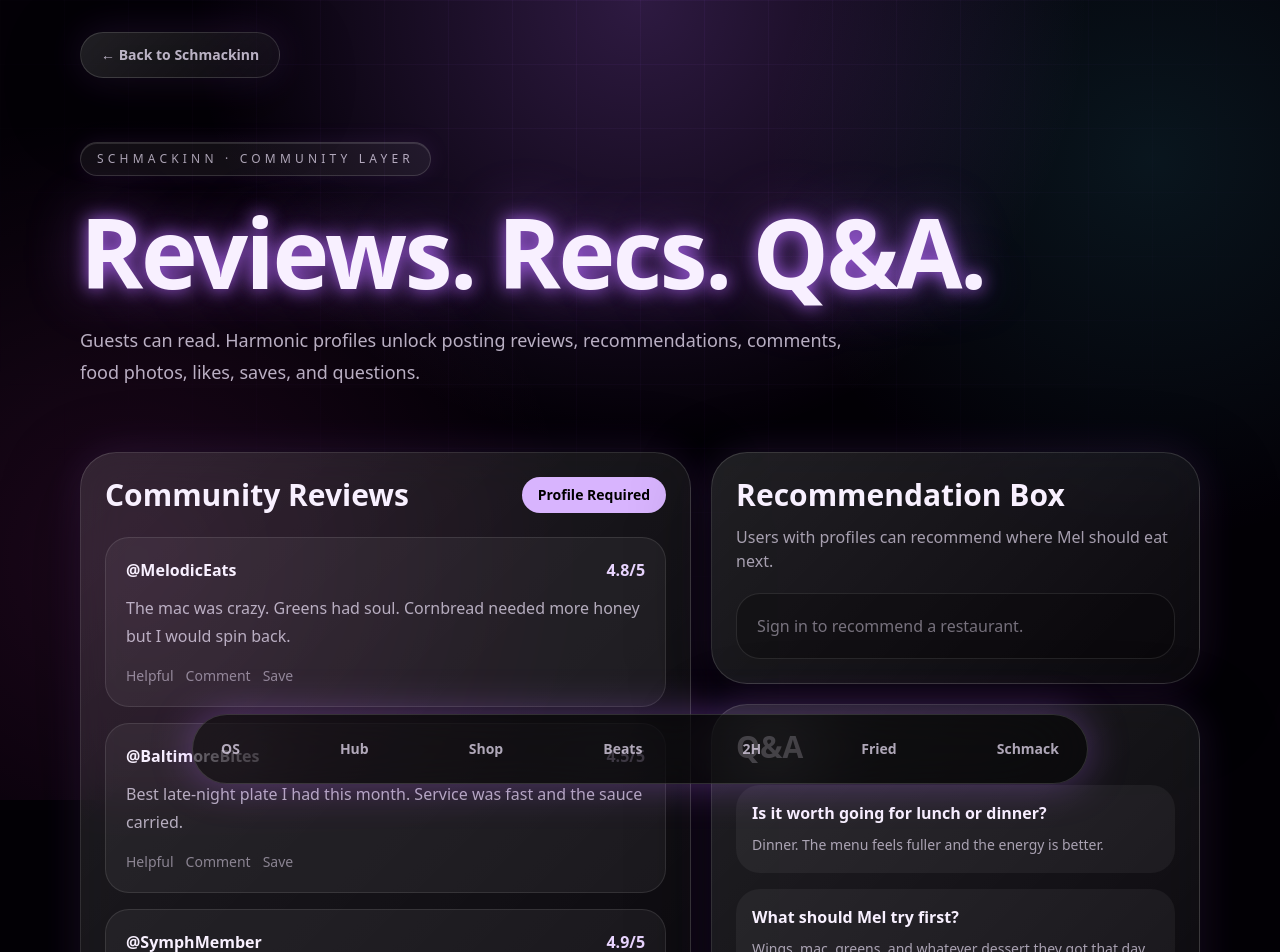
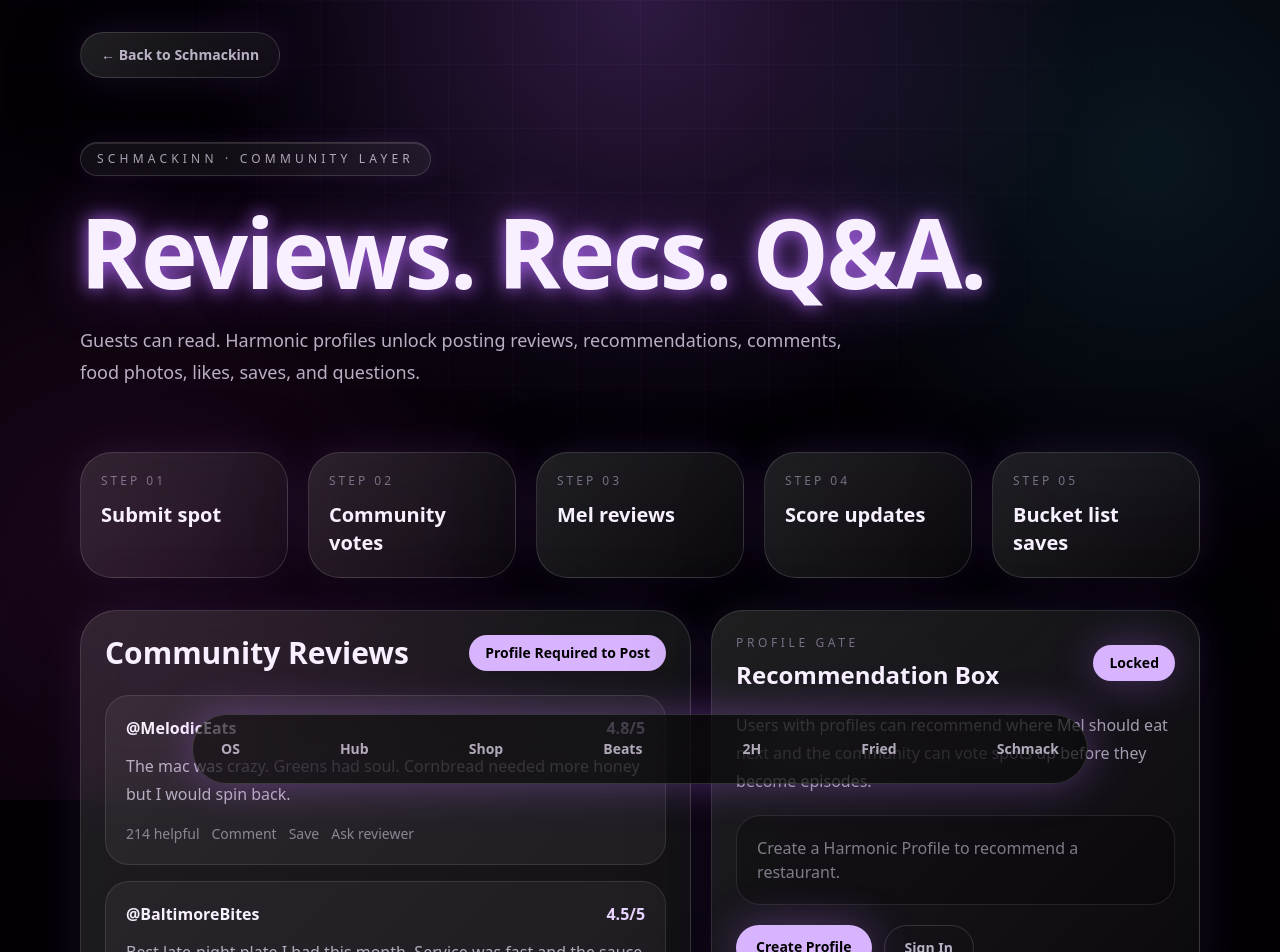
Before and after one commit to thatsmelodic/harmonic-os, a Next.js app: page /community/schmackinn in a window 1280 px wide. Shown: the top 952 px of the page. Built offline with nearby package versions, Linux system fonts and the light colour scheme.

Commit message:
Improve Schmackinn community strategy

```diff
--- a/app/community/schmackinn/page.tsx
+++ b/app/community/schmackinn/page.tsx
@@ -1,10 +1,11 @@
 import Link from 'next/link';
 import { FrequencyDock } from '@/components/FrequencyDock';
+import { ProfileGate } from '@/components/ProfileGate';
 
 const reviews = [
-  ['MelodicEats', '4.8', 'The mac was crazy. Greens had soul. Cornbread needed more honey but I would spin back.'],
-  ['BaltimoreBites', '4.5', 'Best late-night plate I had this month. Service was fast and the sauce carried.'],
-  ['SymphMember', '4.9', 'This spot belongs in the top tier. Get the wings and the peach drink.'],
+  ['MelodicEats', '4.8', 'The mac was crazy. Greens had soul. Cornbread needed more honey but I would spin back.', '214 helpful'],
+  ['BaltimoreBites', '4.5', 'Best late-night plate I had this month. Service was fast and the sauce carried.', '98 helpful'],
+  ['SymphMember', '4.9', 'This spot belongs in the top tier. Get the wings and the peach drink.', '141 helpful'],
 ];
 
 const questions = [
@@ -12,6 +13,8 @@ const questions = [
   ['What should Mel try first?', 'Wings, mac, greens, and whatever dessert they got that day.'],
   ['Is it Schmackinn or just hype?', 'Community score says Schmackinn. Needs a full episode.'],
 ];
+
+const recommendationFlow = ['Submit spot', 'Community votes', 'Mel reviews', 'Score updates', 'Bucket list saves'];
 
 export const metadata = {
   title: 'Schmackinn Community | Harmonic OS',
@@ -31,22 +34,31 @@ export default function SchmackinnCommunityPage() {
           <p className="mt-6 max-w-3xl text-lg leading-8 text-purple-100/75">Guests can read. Harmonic profiles unlock posting reviews, recommendations, comments, food photos, likes, saves, and questions.</p>
         </section>
 
+        <section className="mb-8 grid gap-5 md:grid-cols-5">
+          {recommendationFlow.map((step, index) => (
+            <article key={step} className="glass-panel rounded-[2rem] p-5">
+              <p className="text-xs uppercase tracking-[0.25em] text-purple-200/45">Step 0{index + 1}</p>
+              <h2 className="mt-3 text-xl font-black">{step}</h2>
+            </article>
+          ))}
+        </section>
+
         <section className="grid gap-5 md:grid-cols-[1fr_.8fr]">
           <div className="glass-panel rounded-[2.25rem] p-6">
-            <div className="mb-6 flex items-center justify-between">
+            <div className="mb-6 flex items-center justify-between gap-4">
               <h2 className="text-3xl font-black">Community Reviews</h2>
-              <span className="rounded-full bg-purple-300 px-4 py-2 text-sm font-black text-black">Profile Required</span>
+              <span className="rounded-full bg-purple-300 px-4 py-2 text-sm font-black text-black">Profile Required to Post</span>
             </div>
             <div className="grid gap-4">
-              {reviews.map(([user, rating, copy]) => (
+              {reviews.map(([user, rating, copy, helpful]) => (
                 <article key={user} className="rounded-3xl border border-white/10 bg-white/5 p-5">
                   <div className="flex items-center justify-between">
                     <h3 className="font-black">@{user}</h3>
                     <span className="font-black text-purple-200">{rating}/5</span>
                   </div>
                   <p className="mt-3 leading-7 text-purple-100/70">{copy}</p>
-                  <div className="mt-4 flex gap-3 text-sm text-purple-100/50">
-                    <span>Helpful</span><span>Comment</span><span>Save</span>
+                  <div className="mt-4 flex flex-wrap gap-3 text-sm text-purple-100/50">
+                    <span>{helpful}</span><span>Comment</span><span>Save</span><span>Ask reviewer</span>
                   </div>
                 </article>
               ))}
@@ -54,14 +66,11 @@ export default function SchmackinnCommunityPage() {
           </div>
 
           <div className="grid gap-5">
-            <div className="glass-panel rounded-[2.25rem] p-6">
-              <h2 className="text-3xl font-black">Recommendation Box</h2>
-              <p className="mt-3 text-purple-100/65">Users with profiles can recommend where Mel should eat next.</p>
-              <div className="mt-5 rounded-3xl border border-white/10 bg-black/25 p-5 text-purple-100/45">Sign in to recommend a restaurant.</div>
-            </div>
+            <ProfileGate title="Recommendation Box" description="Users with profiles can recommend where Mel should eat next and the community can vote spots up before they become episodes." lockedAction="recommend a restaurant" />
 
             <div className="glass-panel rounded-[2.25rem] p-6">
               <h2 className="text-3xl font-black">Q&A</h2>
+              <p className="mt-3 text-purple-100/60">Questions are public to read. Asking and answering requires a profile so the community stays accountable.</p>
               <div className="mt-5 grid gap-4">
                 {questions.map(([q, a]) => (
                   <article key={q} className="rounded-3xl bg-white/5 p-4">
```
